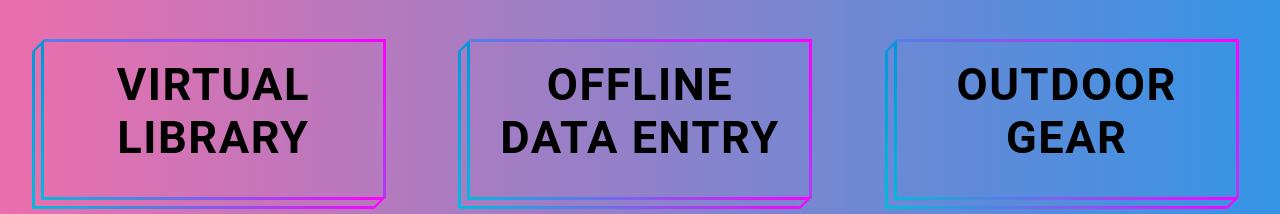
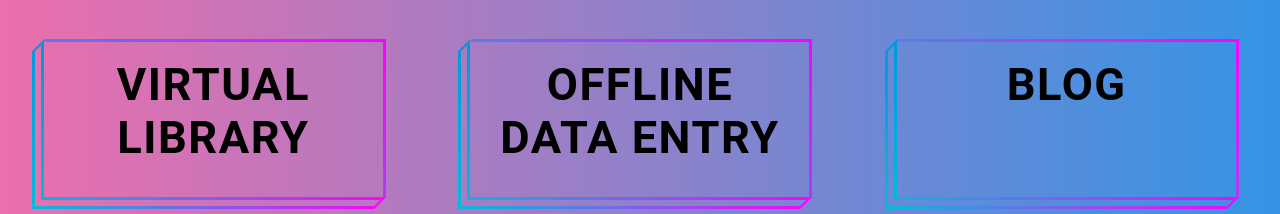
Before and after one commit to jaydray1/retro-profile-me, a React (Create React App) app: page / in a window 1280 px wide. Shown: the part 512-726 px from the top of the page. Built offline with nearby package versions, Linux system fonts and the light colour scheme.

Commit message:
add blog.

```diff
--- a/src/components/RetroProjects/RetroProjects.js
+++ b/src/components/RetroProjects/RetroProjects.js
@@ -15,8 +15,8 @@ export const RetroProjects = () => {
         </a>
       </div>
       <div className="btn">
-      <a href="https://cranky-hoover-5a469d.netlify.com/" target="_blank" rel="noopener noreferrer">
-          <span className="button-font">Outdoor Gear</span>
+      <a href="https://long-island-7738815626.gtsb.io/" target="_blank" rel="noopener noreferrer">
+          <span className="button-font">Blog</span>
         </a>
       </div>
   </div>
```
